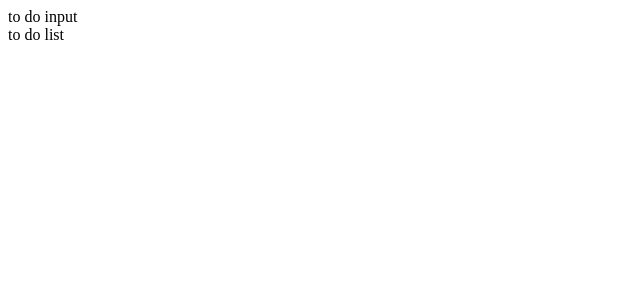
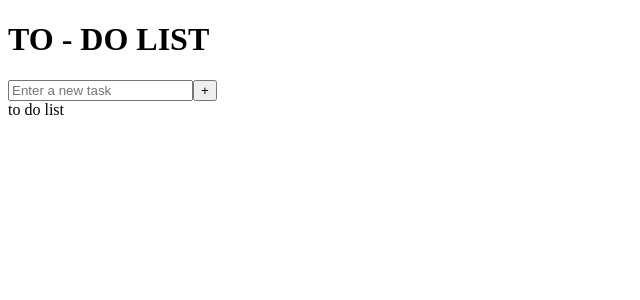
Before and after one commit to acelowder/react-tailwind-todolist, a React (Vite) app: page / in a window 1280 px wide. Shown: the top 300 px of the page, without its empty margins (0-640 px from the left). Built offline with nearby package versions, Linux system fonts and the light colour scheme.

Commit message:
Add input field

```diff
--- a/src/App.jsx
+++ b/src/App.jsx
@@ -4,6 +4,7 @@ import TodoList from "./components/TodoList"
 function App() {
   return (
     <main>
+      <h1>TO - DO LIST</h1>
       <TodoInput />
       <TodoList />
     </main>
--- a/src/components/TodoInput.jsx
+++ b/src/components/TodoInput.jsx
@@ -2,8 +2,9 @@ import React from 'react'
 
 export default function TodoInput() {
   return (
-    <div>
-      to do input
-    </div>
+    <header>
+          <input placeholder="Enter a new task" />
+          <button>+</button>
+    </header>
   )
 }
```
